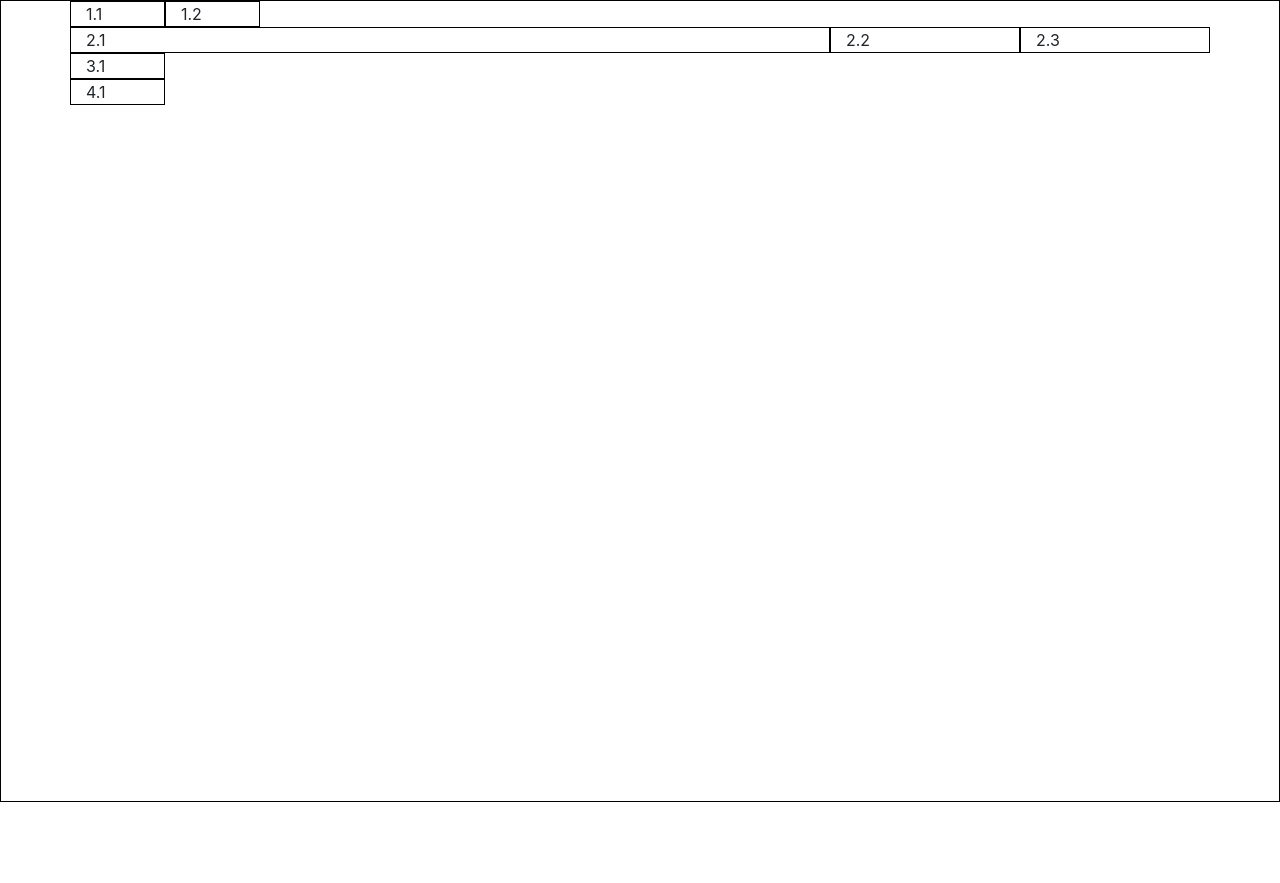
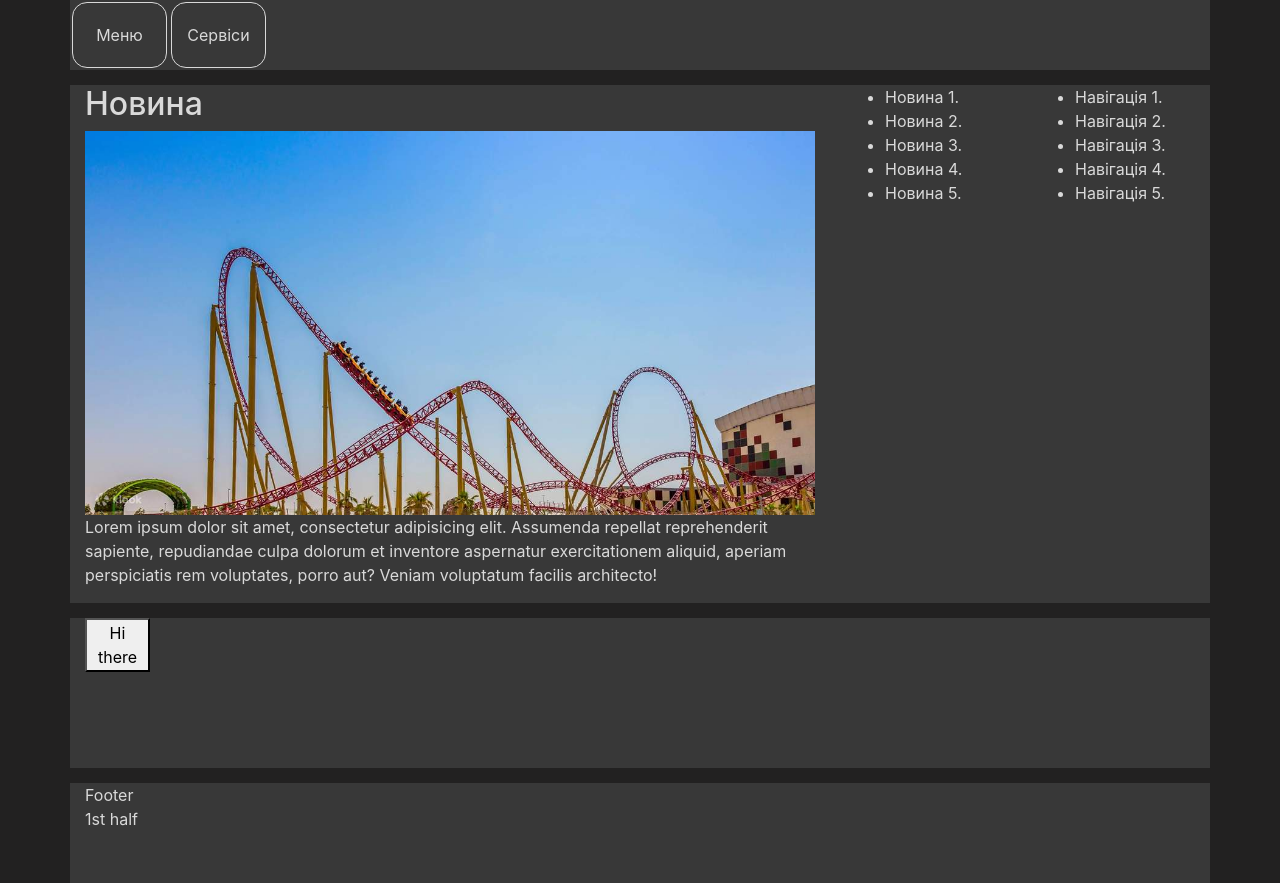
Before and after one commit to rentezzy/nure-money-web, a plain HTML site: page bootstrappage/index.html in a window 1280 px wide. Before the commit the page ends 802 px from the top, so only its background shows below. Drawn offline with Linux system fonts and the light colour scheme.

Commit message:
Bootstrap

```diff
--- a/bootstrappage/css/styles.css
+++ b/bootstrappage/css/styles.css
@@ -1,13 +1,40 @@
-* {
-  border: 1px solid black;
+body {
+  background-color: #222121;
+  color: #d9d9d9;
 }
-body {
+.container {
   min-height: 100vh;
-  border: none;
 }
-.row{
-    border: none;
+.container > div {
+  background-color: #383838;
 }
-.container{
-    border: none;
+.row > div {
+  padding: 0px 15px;
 }
+
+.my-container {
+  display: grid;
+  grid-template-columns: 1fr;
+  grid-template-rows: 70px 1fr 150px minmax(100px,auto);
+  grid-gap: 15px;
+}
+.menu {
+  margin: 2px;
+  display: flex;
+  justify-content: center;
+  align-items: center;
+  border-radius: 15px;
+  border: 1px solid #d9d9d9;
+}
+.menu a {
+  color: #d9d9d9;
+}
+.img {
+  width: 100%;
+  position: relative;
+}
+.img img {
+  width: 100%;
+  max-height: auto;
+  object-fit: cover;
+}
--- a/bootstrappage/index.html
+++ b/bootstrappage/index.html
@@ -8,22 +8,72 @@
     <link href="css/styles.css" rel="stylesheet" />
   </head>
   <body>
-    <div class="container">
+    <div class="container my-container">
       <div class="row">
-        <div class="col-5 col-md-5 col-lg-1">1.1</div>
-        <div class="col-5 col-md-5 col-lg-1">1.2</div>
+        <div class="col-5 col-md-5 col-lg-1 menu">
+          <a href="">Меню</a>
+        </div>
+        <div class="col-5 col-md-5 col-lg-1 menu"><a href="">Сервiси</a></div>
       </div>
       <div class="row">
-        <div class="col-1 col-sm-8">2.1</div>
-        <div class="col-4 d-none d-sm-block col-md-2">2.2</div>
-        <div class="col-2 d-none d-md-block">2.3</div>
+        <div class="col-8 d-none d-sm-block col-sm-8 news">
+          <h2>Новина</h2>
+          <div class="img">
+            <img src="news4.jpg" alt="" />
+          </div>
+          <p>
+            Lorem ipsum dolor sit amet, consectetur adipisicing elit. Assumenda
+            repellat reprehenderit sapiente, repudiandae culpa dolorum et
+            inventore aspernatur exercitationem aliquid, aperiam perspiciatis
+            rem voluptates, porro aut? Veniam voluptatum facilis architecto!
+          </p>
+        </div>
+        <div class="col-4 d-none d-sm-block col-md-2">
+          <ul>
+            <li>Новина 1.</li>
+            <li>Новина 2.</li>
+            <li>Новина 3.</li>
+            <li>Новина 4.</li>
+            <li>Новина 5.</li>
+          </ul>
+        </div>
+        <div class="col-2 d-none d-md-block">
+          <ul>
+            <li>Навiгацiя 1.</li>
+            <li>Навiгацiя 2.</li>
+            <li>Навiгацiя 3.</li>
+            <li>Навiгацiя 4.</li>
+            <li>Навiгацiя 5.</li>
+          </ul>
+        </div>
+        <div class="col-8 d-block d-sm-none">Footer 1st</div>
       </div>
       <div class="row">
-        <div class="col-1">3.1</div>
+        <div class="col-1"><button>Hi there</button></div>
       </div>
       <div class="row">
-        <div class="col-8 col-sm-1">4.1</div>
-        <div class="col-4 d-block d-sm-none">4.2</div>
+        <div class="col-8 d-none d-sm-block col-sm-1">Footer 1st half</div>
+        <div class="col-1 col-8 d-block d-sm-none col-sm-8 news">
+          <h2>Новина</h2>
+          <div class="img">
+            <img src="news4.jpg" alt="" />
+          </div>
+          <p>
+            Lorem ipsum dolor sit amet, consectetur adipisicing elit. Assumenda
+            repellat reprehenderit sapiente, repudiandae culpa dolorum et
+            inventore aspernatur exercitationem aliquid, aperiam perspiciatis
+            rem voluptates, porro aut? Veniam voluptatum facilis architecto!
+          </p>
+        </div>
+        <div class="col-2 d-block d-sm-none">
+          <ul>
+            <li>Навiгацiя 1.</li>
+            <li>Навiгацiя 2.</li>
+            <li>Навiгацiя 3.</li>
+            <li>Навiгацiя 4.</li>
+            <li>Навiгацiя 5.</li>
+          </ul>
+        </div>
       </div>
     </div>
     <script src="js/bootstrap.js"></script>
```
Also changed, not shown: bootstrappage/news4.jpg (added).
